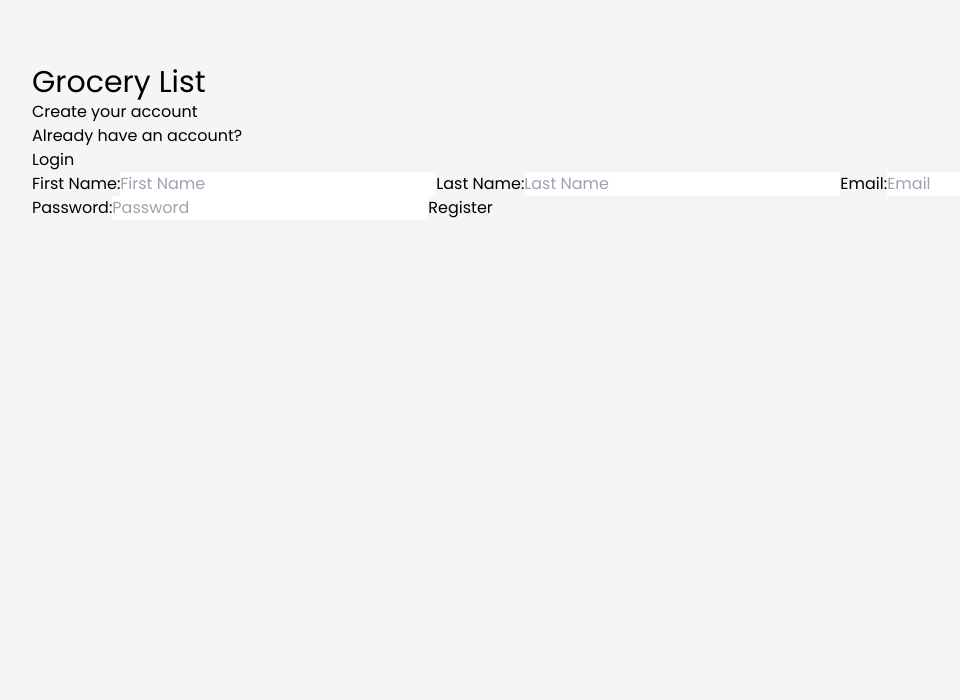
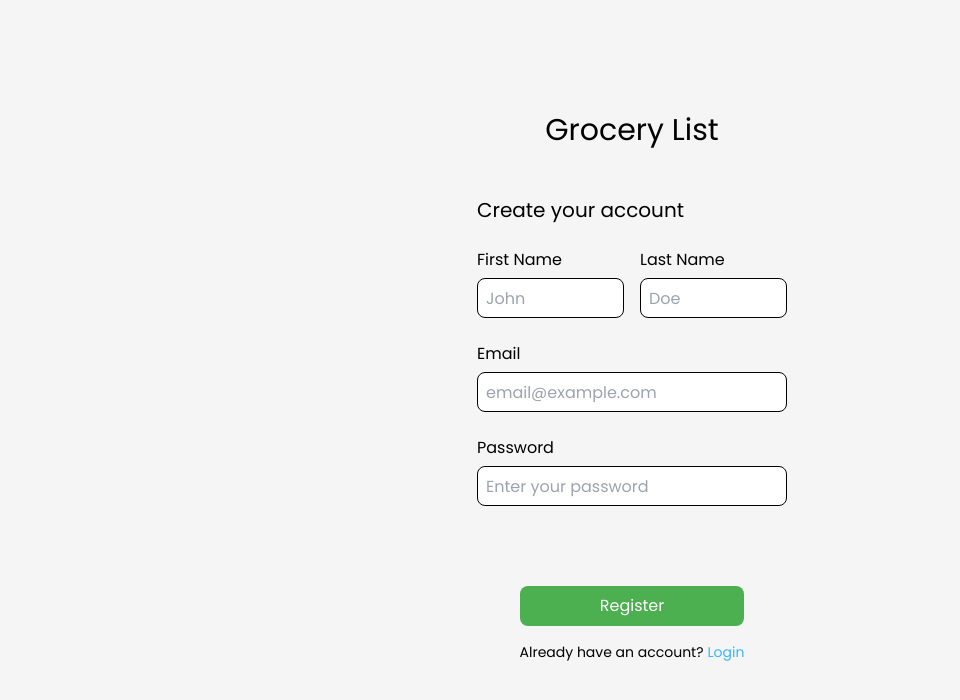
Before and after one commit to coffeeAndCodeDuo/grocery-list-app, a React (Vite) app in the folder front-end/grocerylist_frontend/: page /register in a window 1280 px wide. Shown: the top 700 px of the page, without its empty margins (8-968 px from the left). Built offline with nearby package versions, Linux system fonts and the light colour scheme.

Commit message:
login and register style done

```diff
--- a/front-end/grocerylist_frontend/src/App.jsx
+++ b/front-end/grocerylist_frontend/src/App.jsx
@@ -5,6 +5,7 @@ import Register from "./pages/Register.jsx";
 import Products from "./pages/Products.jsx";
 import GroceryList from "./pages/AllGroceryLists.jsx";
 import Profile from "./pages/UserProfile.jsx";
+import SetPassword from "./pages/SetPassword.jsx";
 import { ToastContainer } from "react-toastify";
 import "react-toastify/dist/ReactToastify.css";
 import ToastClear from "./components/ToastClear.jsx";
@@ -21,10 +22,11 @@ function App() {
           <Route path="/register" element={<Register />} />
           <Route path="/products" element={<Products />} />
           <Route path="/grocery-list" element={<GroceryList />} />
-        <Route path="/profile" element={<Profile />} />
+          <Route path="/profile" element={<Profile />} />
+          <Route path="/forget-password" element={<SetPassword />} />
         </Routes>
 
-        <ToastContainer position="bottom-center" autoClose={false} />
+        <ToastContainer position="top-center" autoClose={false} />
         <ToastClear />
     </Router>
     </>
--- a/front-end/grocerylist_frontend/src/components/Header.jsx
+++ b/front-end/grocerylist_frontend/src/components/Header.jsx
@@ -1,6 +1,6 @@
 export default function Header() {
   return (
-    <header>
+    <header className="text-center mt-28 mb-12">
       <h1>Grocery List</h1>
     </header>
   );
--- a/front-end/grocerylist_frontend/src/components/auth/UserForm.jsx
+++ b/front-end/grocerylist_frontend/src/components/auth/UserForm.jsx
@@ -58,25 +58,55 @@ export default function UserForm({type}){
         <form onSubmit={handleSubmit}>
             {type === "register" && (
             <>
-            <label htmlFor="firstName">First Name:</label>
-            <input name="firstName" //identifca o campo
-            value={formData.firstName} //o react a verificar o estado do campo (useState)
-            onChange={handleChange} //atualiza o campo quando o user escreve alguma coisa
-            type="text"
-            placeholder="First Name"/>
+            <div className="flex gap-4 mx-auto w-76">
+                <div className="flex flex-col w-1/2 gap-1.5 mb-6">
+                    <label htmlFor="firstName"><h5>First Name</h5></label>
+                    <input name="firstName" //identifca o campo
+                    value={formData.firstName} //o react a verificar o estado do campo (useState)
+                    onChange={handleChange} //atualiza o campo quando o user escreve alguma coisa
+                    type="text"
+                    placeholder="John"
+                    className="border border-black rounded-lg h-10 w-full placeholder:text-xs pl-2 focus:outline-none focus:ring-black focus:ring-1"
+                    />
+                </div>
 
-            <label htmlFor="lastName">Last Name:</label>
-            <input name="lastName" value={formData.lastName} onChange={handleChange} type="text" placeholder="Last Name"/>
+                <div className="flex flex-col w-1/2 gap-1.5 mb-6">
+                    <label htmlFor="lastName"><h5>Last Name</h5></label>
+                    <input name="lastName" value={formData.lastName} onChange={handleChange} type="text" placeholder="Doe"
+                    className="border border-black rounded-lg h-10 w-full placeholder:text-xs pl-2 focus:outline-none focus:ring-black focus:ring-1"/>
+                </div>
+            </div>
             </>
             )}
 
-            <label htmlFor="email">Email:</label>
-            <input name="email" value={formData.email} onChange={handleChange} type="email" placeholder="Email"/>
+            <div className="flex flex-col mx-auto w-76 mb-6 gap-1.5">
+                <label htmlFor="email"><h5>Email</h5></label>
+                <input name="email" value={formData.email} onChange={handleChange} type="email" placeholder="email@example.com"
+                className="border border-black rounded-lg h-10 placeholder:text-xs pl-2 focus:outline-none focus:ring-black focus:ring-1"/>
+            </div>
 
-            <label htmlFor="password">Password:</label>
-            <input name="password" value={formData.password} onChange={handleChange} type="password" placeholder="Password"/>
+            <div className="flex flex-col mx-auto w-76 mb-4 gap-1.5">
+            <label htmlFor="password"><h5>Password</h5></label>
+            <input name="password" value={formData.password} onChange={handleChange} type="password" placeholder="Enter your password"
+            className="border border-black rounded-lg h-10 placeholder:text-xs pl-2 focus:outline-none focus:ring-black focus:ring-1"/>
+            </div>
 
-            <button>{type === "login" ? "Login" : "Register"} </button>
+            <div>
+                {type === "login" && (
+                    <p className="text-xs text-center mb-48">Forget your password?</p>
+                )}
+            </div>
+
+            <div className="flex justify-center mb-4 gap-1.5">
+                <button
+                    className={
+                        type === "login"
+                        ? "bg-button-green rounded-lg px-20 py-2 text-base text-white"
+                        : "bg-button-green rounded-lg px-20 py-2 text-base text-white mt-16"
+                    }>
+                    {type === "login" ? "Login" : "Register"}
+                </button>
+            </div>
 
         </form>
     )
--- a/front-end/grocerylist_frontend/src/index.css
+++ b/front-end/grocerylist_frontend/src/index.css
@@ -7,13 +7,34 @@
 
 @layer base {
     body {
-        @apply bg-background-grey font-sans min-h-screen mx-10 my-16;
+        @apply bg-background-grey font-sans min-h-screen mx-6 my-16;
     }
 
-
     h1{
-        @apply text-3xl
+        @apply text-3xl;
     }
 
+    h2{
+        @apply text-2xl;
+    }
 
+    h3{
+        @apply text-xl;
+    }
+
+    h4{
+        @apply text-lg;
+    }
+
+    h5{
+        @apply text-base;
+    }
+
+    h6{
+        @apply text-sm;
+    }
+
+    h7{
+        @apply text-xs;
+    }
 }
--- a/front-end/grocerylist_frontend/src/pages/Login.jsx
+++ b/front-end/grocerylist_frontend/src/pages/Login.jsx
@@ -7,11 +7,17 @@ export default function Login() {
 
   return (
     <div>
-      <Header />
+      <Header/>
+
+      <div>
 
       <UserForm type ="login"/>
 
-      <h5>Don't have an account?</h5><Link to="/register">Create your account</Link>
+        <div className="flex gap-1 justify-center">
+          <h6>Don't have an account?</h6>
+          <Link to="/register" className="text-sm text-link-blue hover:underline">Create your account</Link>
+        </div>
+      </div>
 
     </div>
   );
--- a/front-end/grocerylist_frontend/src/pages/Register.jsx
+++ b/front-end/grocerylist_frontend/src/pages/Register.jsx
@@ -7,10 +7,16 @@ export default function Register() {
   return (
     <div>
       <Header />
-      <h2>Create your account</h2>
-      <h5>Already have an account?</h5><Link to="/">Login</Link>
+      <div className="mx-auto w-76 mb-6">
+         <h3>Create your account</h3>
+      </div>
 
       <UserForm type="register"/>
+
+      <div className="flex gap-1 justify-center">
+          <h6>Already have an account?</h6>
+          <Link to="/" className="text-sm text-link-blue hover:underline">Login</Link>
+      </div>
 
 
     </div>
--- /dev/null
+++ b/front-end/grocerylist_frontend/src/pages/SetPassword.jsx
@@ -0,0 +1,7 @@
+export default function SetPassword() {
+    return (
+      <div>
+
+      </div>
+    );
+}
--- a/front-end/grocerylist_frontend/tailwind.config.cjs
+++ b/front-end/grocerylist_frontend/tailwind.config.cjs
@@ -15,6 +15,10 @@ module.exports = {
         sans: ['Poppins', 'ui-sans-serif', 'system-ui'],
         poppins: ['Poppins', 'sans-serif'],
       },
+
+      width: {
+        '76': '310px',
+      },
     },
   },
   plugins: [],
```
